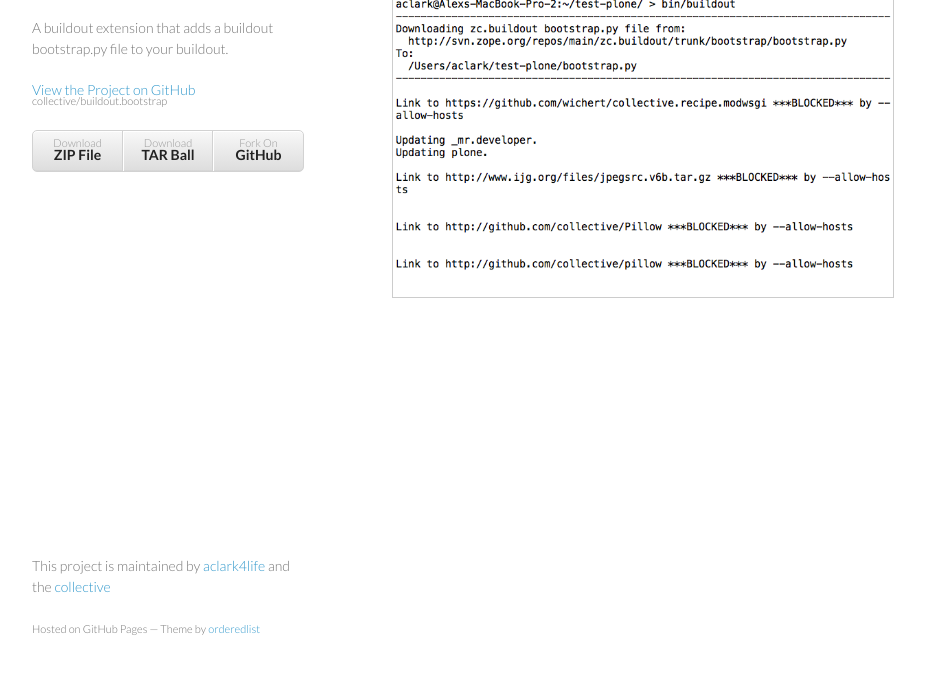
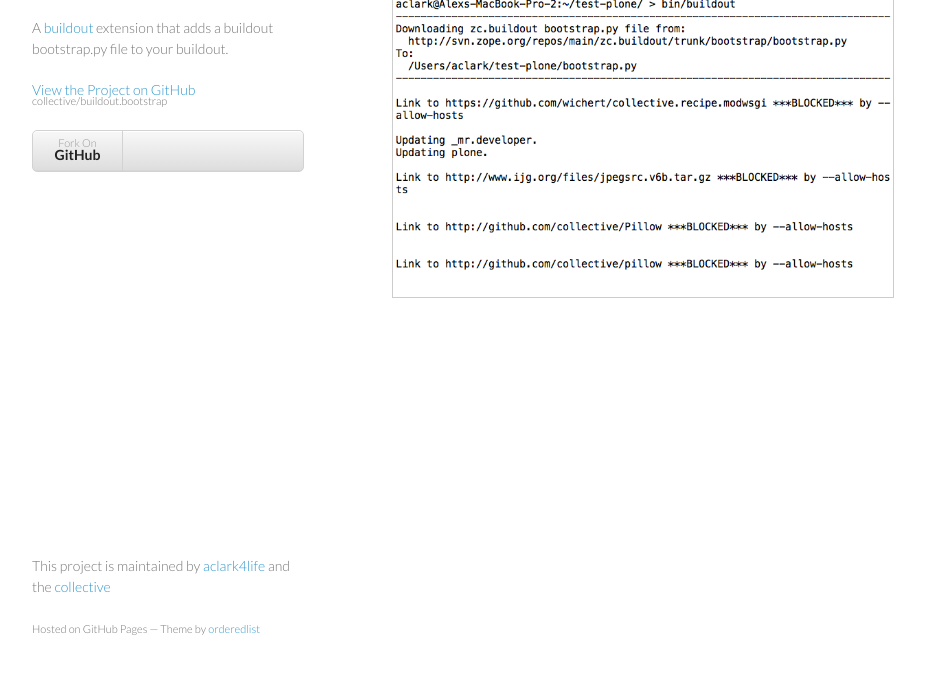
Before and after one commit to collective/buildout.bootstrap, a plain HTML site: page index.html in a window 1280 px wide. Shown: the part 92-766 px from the top of the page, without its empty margins (178-1103 px from the left). Drawn offline with Linux system fonts and the light colour scheme.

Commit message:
Add buildout link

```diff
--- a/index.html
+++ b/index.html
@@ -16,11 +16,9 @@
     <div class="wrapper">
       <header>
         <h1>buildout.bootstrap</h1>
-        <p>A buildout extension that adds a buildout bootstrap.py file to your buildout.</p>
+        <p>A <a href="http://github.com/buildout">buildout</a> extension that adds a buildout bootstrap.py file to your buildout.</p>
         <p class="view"><a href="https://github.com/collective/buildout.bootstrap">View the Project on GitHub <small>collective/buildout.bootstrap</small></a></p>
         <ul>
-          <li><a href="https://github.com/collective/buildout.bootstrap/zipball/master">Download <strong>ZIP File</strong></a></li>
-          <li><a href="https://github.com/collective/buildout.bootstrap/tarball/master">Download <strong>TAR Ball</strong></a></li>
           <li><a href="https://github.com/collective/buildout.bootstrap">Fork On <strong>GitHub</strong></a></li>
         </ul>
       </header>
```
